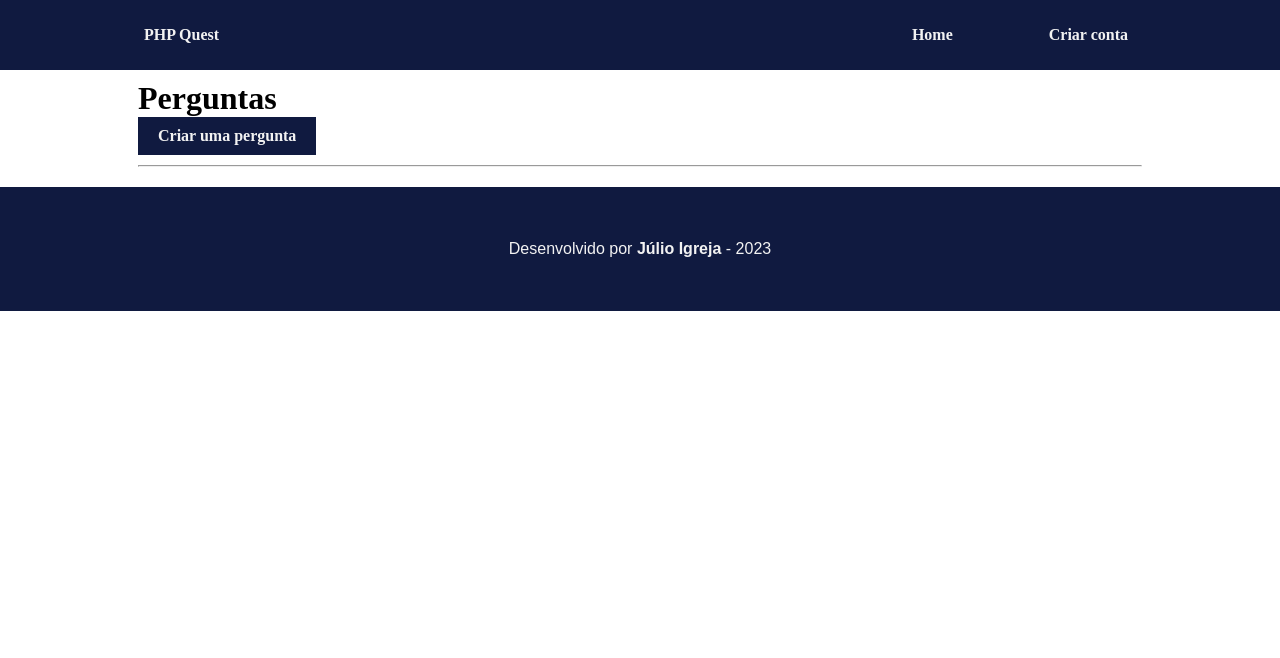
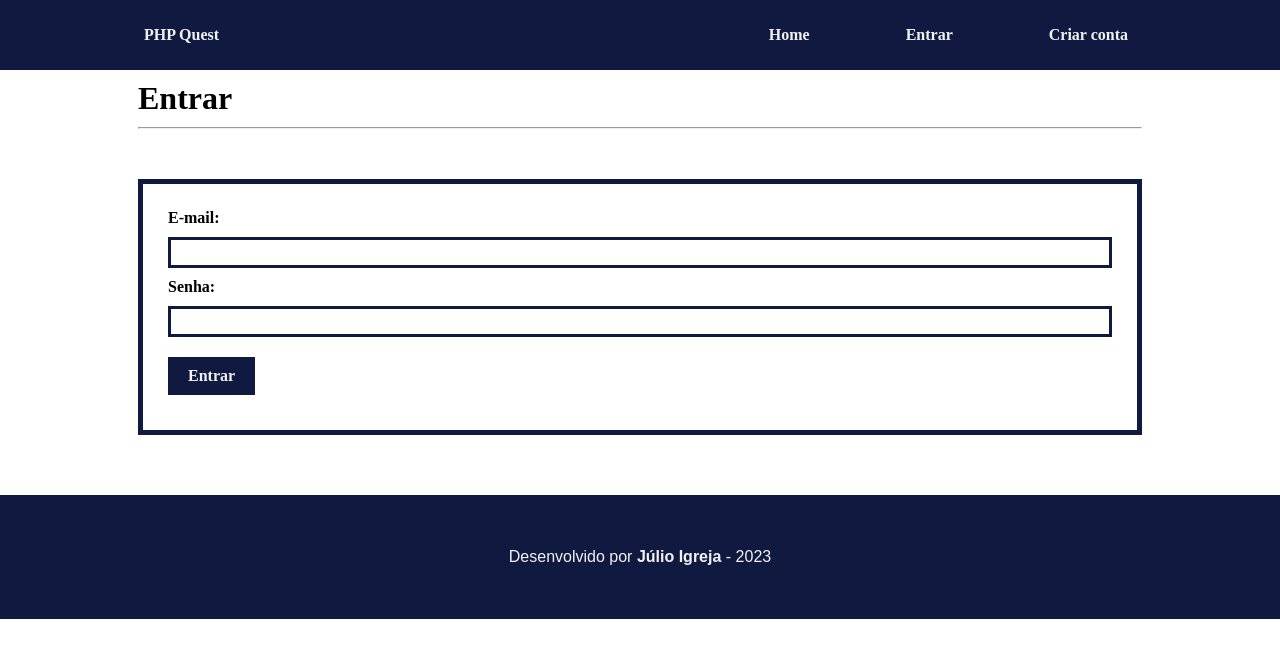
Before and after one commit to JulioEvencio/php-quest, a PHP site: page /login in a window 1280 px wide. Shown: the top 658 px of the page. Run offline with PHP 8.4, Linux system fonts and the light colour scheme; data that the repository does not hold is empty.

Commit message:
Added MVC (Model, View and Controller) from Login

```diff
--- /dev/null
+++ b/app/controllers/LoginController.php
@@ -0,0 +1,41 @@
+<?php
+
+    require_once('./app/views/MainView.php');
+    require_once('./app/models/UserModel.php');
+
+    class LoginController {
+
+        private $view;
+        private $user;
+
+        public function __construct() {
+            $this->view = new MainView('login');
+            $this->user = new UserModel();
+        }
+
+        public function execute() {
+            $message = array('message' => 'none');
+
+            if (isset($_POST['email']) && isset($_POST['password'])) {
+                if ($this->user->login($_POST['email'], $_POST['password'])) {
+                    $message['message'] = 'failure';
+                } else {
+                    $user = $this->user->findByEmail($_POST['email']);
+
+                    if (session_status() == PHP_SESSION_NONE) {
+                        session_start();
+
+                        $_SESSION['user_id'] = $user['id'];
+                        $_SESSION['user_username'] = $user['username'];
+                        header('Location: ./');
+                        exit;
+                    }
+                }
+            }
+
+            $this->view->render($message);
+        }
+
+    }
+
+?>
--- /dev/null
+++ b/app/views/pages/login.php
@@ -0,0 +1,32 @@
+<link rel="stylesheet" href="./public/css/login.css">
+
+<main>
+    <div class="container">
+        <h1>Entrar</h1>
+        <hr>
+
+        <section class="login">
+            <form class="login__form" action="./?url=login" method="post">
+                <label>
+                    E-mail:<br>
+                    <input type="email" name="email" required><br>
+                </label>
+
+                <label>
+                    Senha:<br>
+                    <input type="password" name="password" required><br>
+                </label>
+
+                <?php
+                    if ($arr['message'] == 'failure') {
+                        echo "
+                            <span class=\"login__message--error\">E-mail ou senha inválida!</span><br><br>
+                        ";
+                    }
+                ?>
+
+                <button class="login__button" type="submit">Entrar</button>
+            </form>
+        </section>
+    </div>
+</main>
--- a/app/views/pages/templates/header.php
+++ b/app/views/pages/templates/header.php
@@ -23,6 +23,10 @@
 					</li>
 
                     <li class="menu__item">
+                        <a class="menu__link" href="./?url=login">Entrar</a>
+					</li>
+
+                    <li class="menu__item">
                         <a class="menu__link" href="./?url=signup">Criar conta</a>
 					</li>
 				</ul>
--- /dev/null
+++ b/public/css/login.css
@@ -0,0 +1,14 @@
+@charset "utf-8";
+
+.login__form {
+    padding: 25px;
+    margin: 50px 0px;
+}
+
+.login__button {
+    margin: 10px 0px;
+}
+
+.login__message--error {
+    color: red;
+}
```
Also changed, not shown: app/models/UserModel.php (+43 -6 lines).
